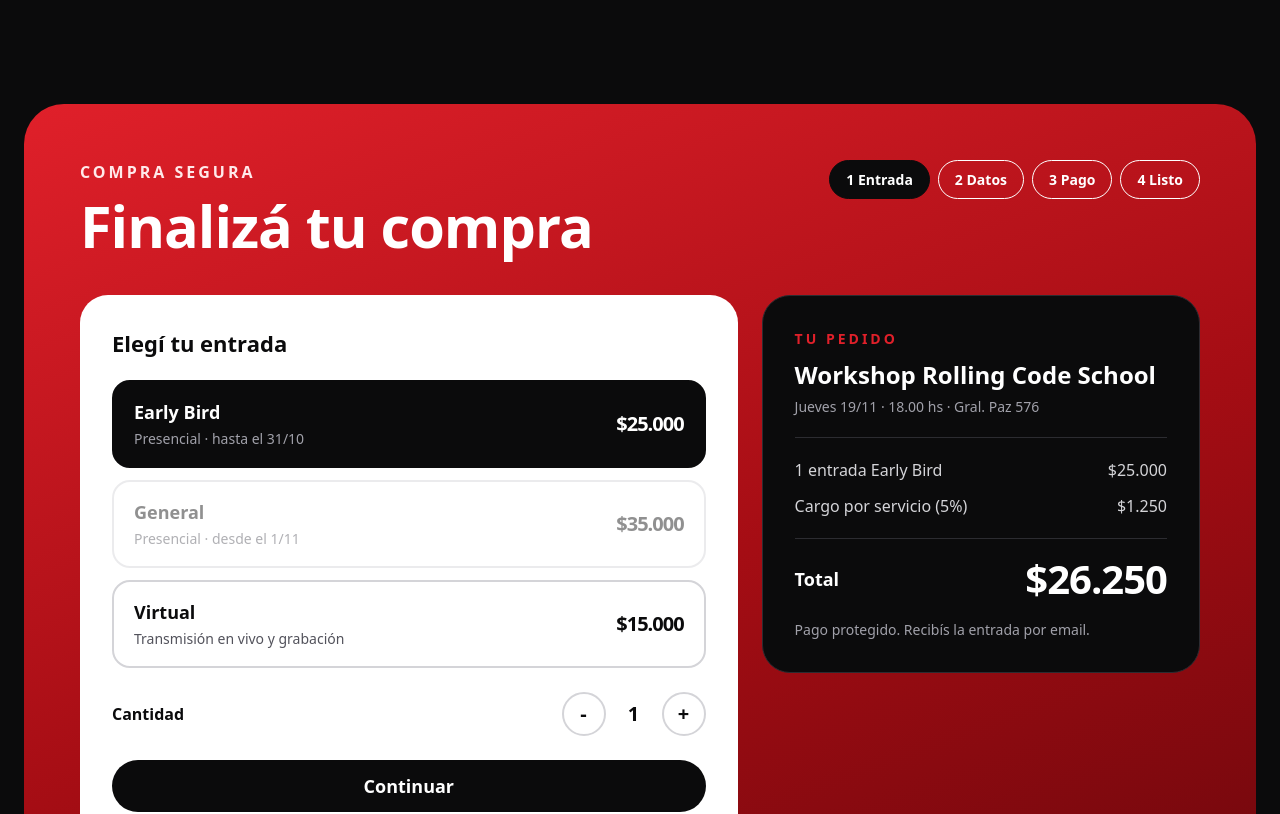
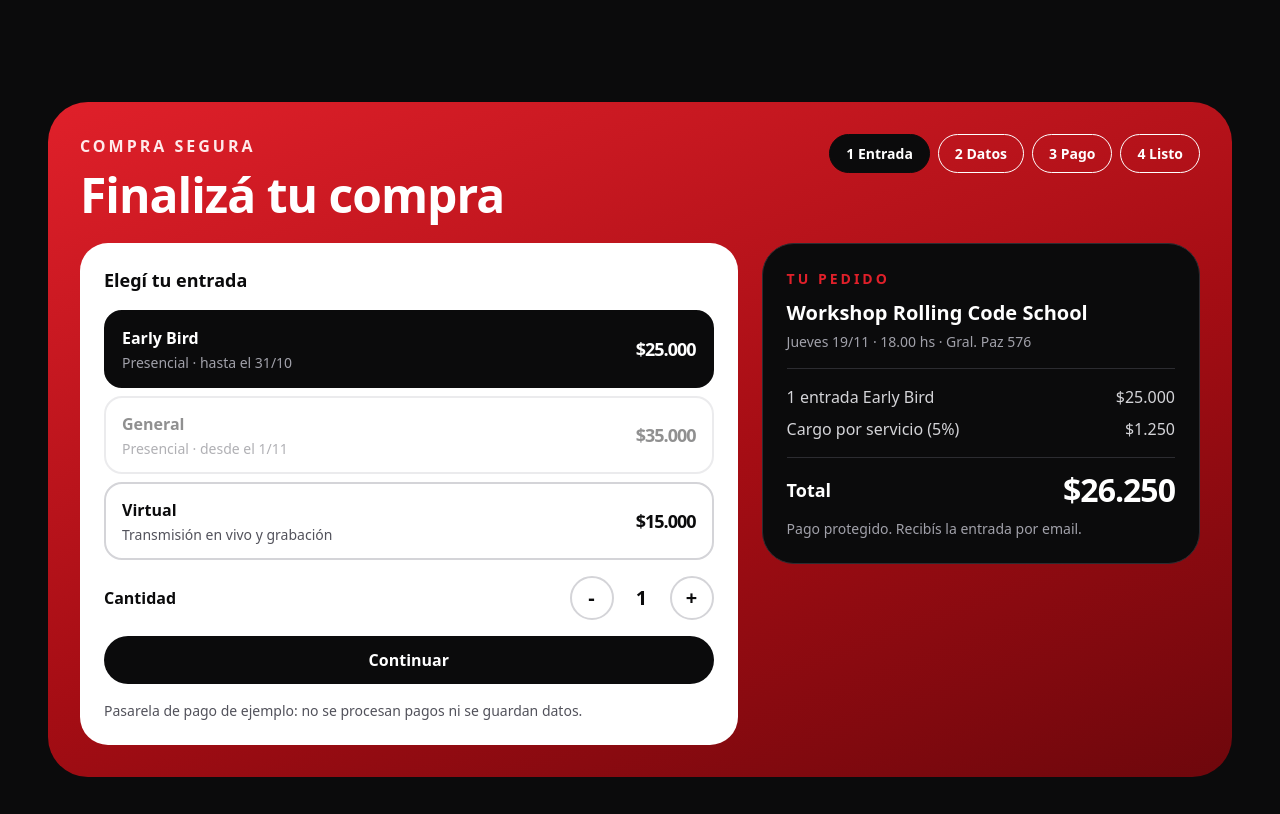
Before and after one commit to IgnacioRuizCode/intervencion-RC, a React (Vite) app: page / in a window 1280 px wide. Shown: the part 4319-5133 px from the top of the page. Built offline with nearby package versions, Linux system fonts and the light colour scheme.

Commit message:
fix: adjust styles for checkout components to improve layout and readability

```diff
--- a/src/components/checkout/Checkout.css
+++ b/src/components/checkout/Checkout.css
@@ -22,9 +22,9 @@
 }
 
 .checkoutContainer {
-  max-width: calc(var(--rc-container-max-width) + 2 * var(--rc-block-padding));
+  width: min(1200px, 100% - 48px);
   margin-inline: auto;
-  padding: var(--rc-block-padding);
+  padding: 32px;
   background: var(--rc-gradient);
   border-radius: var(--rc-radius-block);
   color: var(--rc-white);
@@ -36,7 +36,7 @@
   align-items: flex-start;
   flex-wrap: wrap;
   gap: 24px;
-  margin-bottom: 40px;
+  margin-bottom: 24px;
 }
 
 .checkoutEyebrow {
@@ -50,7 +50,7 @@
 
 .checkoutTitle {
   margin: 0;
-  font-size: clamp(34px, 4.5vw, 64px);
+  font-size: clamp(32px, 4vw, 48px);
   font-weight: var(--rc-font-weight-bold);
   line-height: 1.03;
   letter-spacing: -1px;
@@ -85,7 +85,7 @@
 }
 
 .panel {
-  padding: 32px;
+  padding: 24px;
   border-radius: var(--rc-radius-box);
 }
 
@@ -98,11 +98,12 @@
   background: var(--rc-black);
   color: var(--rc-white);
   border: 1px solid var(--rc-border);
+  border-radius: var(--rc-radius-card);
 }
 
 .panelTitle {
-  margin: 0 0 20px;
-  font-size: 22px;
+  margin: 0 0 16px;
+  font-size: 18px;
   font-weight: var(--rc-font-weight-bold);
 }
 
@@ -116,7 +117,7 @@
 .tickets {
   display: flex;
   flex-direction: column;
-  gap: 12px;
+  gap: 8px;
 }
 
 .ticket {
@@ -125,7 +126,7 @@
   align-items: center;
   gap: 16px;
   width: 100%;
-  padding: 16px 20px;
+  padding: 12px 16px;
   text-align: left;
   background: var(--rc-white);
   color: var(--rc-black);
@@ -156,7 +157,7 @@
 }
 
 .ticketName {
-  font-size: 18px;
+  font-size: 16px;
   font-weight: var(--rc-font-weight-bold);
 }
 
@@ -171,7 +172,7 @@
 }
 
 .ticketPrice {
-  font-size: 20px;
+  font-size: 18px;
   font-weight: var(--rc-font-weight-bold);
   white-space: nowrap;
 }
@@ -181,7 +182,7 @@
   justify-content: space-between;
   align-items: center;
   gap: 16px;
-  margin: 24px 0;
+  margin: 16px 0;
 }
 
 .quantityLabel {
@@ -226,8 +227,8 @@
 
 .btnContinue {
   width: 100%;
-  min-height: 52px;
-  font-size: 18px;
+  min-height: 48px;
+  font-size: 16px;
   font-weight: var(--rc-font-weight-bold);
   color: var(--rc-white);
   background: var(--rc-black);
@@ -252,7 +253,7 @@
 
 .summaryEvent {
   margin: 0;
-  font-size: 24px;
+  font-size: 20px;
   font-weight: var(--rc-font-weight-bold);
   line-height: 1.2;
 }
@@ -265,7 +266,7 @@
 
 
 .summaryDivider {
-  margin: 20px 0;
+  margin: 16px 0;
   border: 0;
   border-top: 1px solid var(--rc-border);
   opacity: 1;
@@ -275,7 +276,7 @@
   display: flex;
   justify-content: space-between;
   gap: 16px;
-  margin-bottom: 12px;
+  margin-bottom: 8px;
   font-size: 16px;
   color: var(--rc-text-soft);
 }
@@ -293,7 +294,7 @@
 }
 
 .summaryTotal strong {
-  font-size: 40px;
+  font-size: 32px;
   font-weight: var(--rc-font-weight-bold);
   line-height: 1;
   letter-spacing: -1px;
@@ -301,7 +302,7 @@
 }
 
 .summarySecure {
-  margin: 20px 0 0;
+  margin: 12px 0 0;
   font-size: 14px;
   color: var(--rc-text-mute);
 }
@@ -330,3 +331,9 @@
     font-size: 32px;
   }
 }
+
+@media (max-width: 768px) {
+  .checkoutTitle {
+    font-size: 40px;
+  }
+}
```
